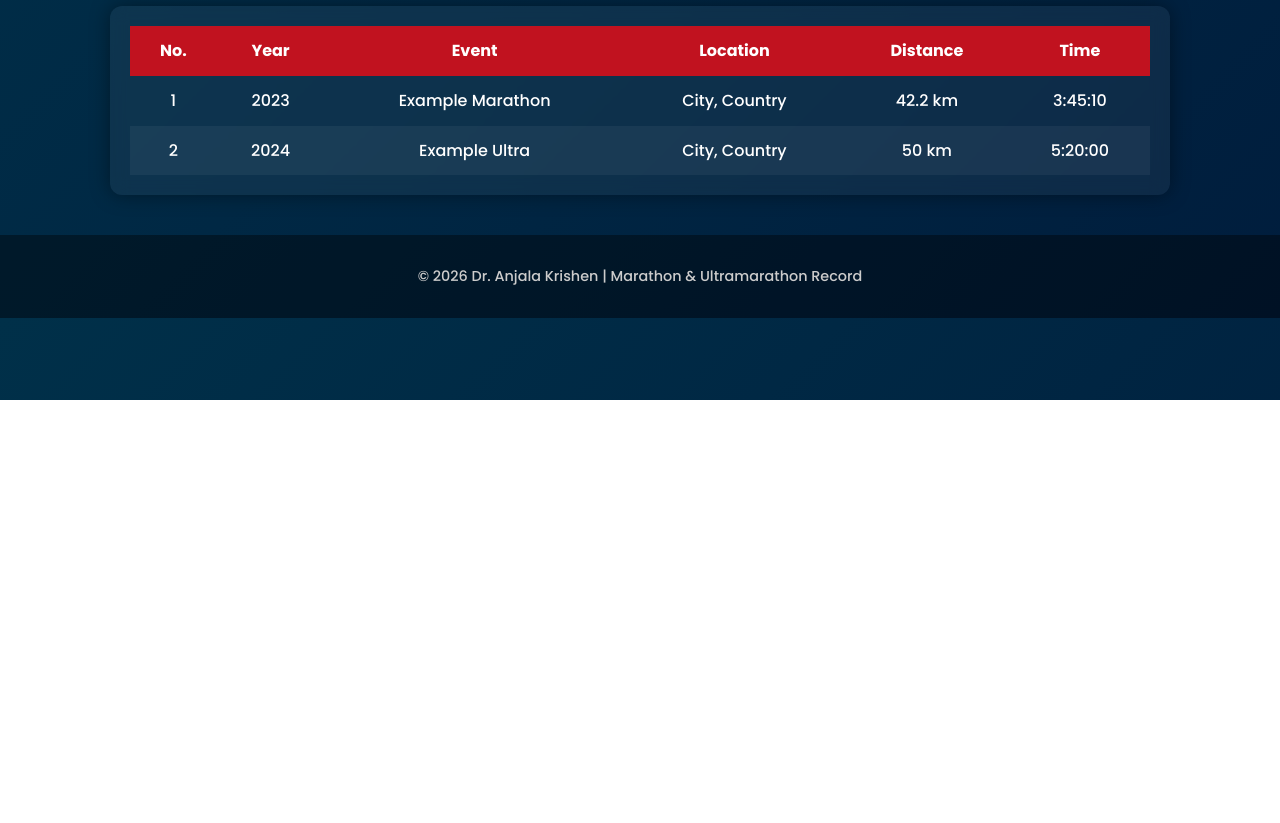
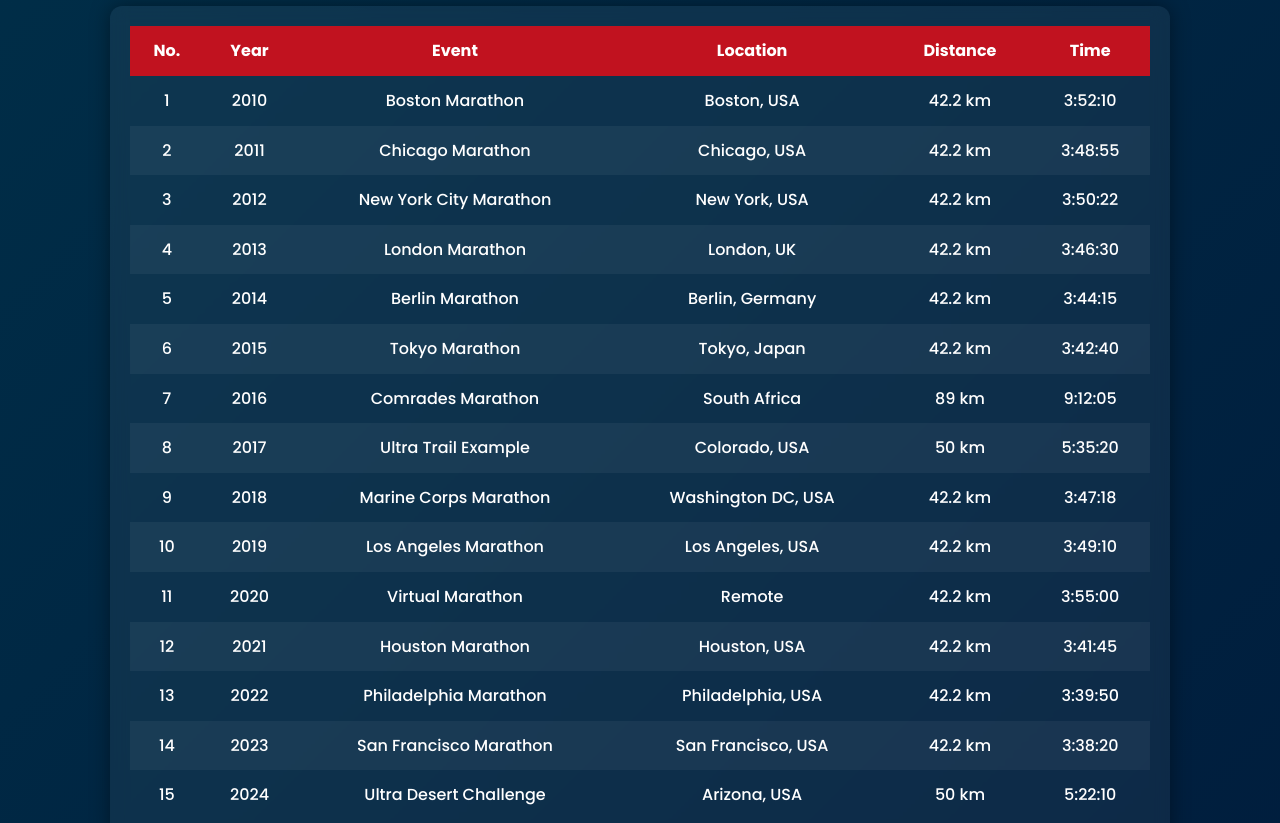
Before and after one commit to AnthonyCave/marathon-record, a plain HTML site: page index.html in a window 1280 px wide. Shown: the part 400-1223 px from the top of the page. Before the commit the page ends 800 px from the top, so only its background shows below. Drawn offline with Linux system fonts and the light colour scheme.

Commit message:
Update index.html

```diff
--- a/index.html
+++ b/index.html
@@ -142,23 +142,24 @@
                 </tr>
             </thead>
             <tbody>
-                <!-- Replace rows below with your actual data -->
-                <tr>
-                    <td>1</td>
-                    <td>2023</td>
-                    <td>Example Marathon</td>
-                    <td>City, Country</td>
-                    <td>42.2 km</td>
-                    <td>3:45:10</td>
-                </tr>
-                <tr>
-                    <td>2</td>
-                    <td>2024</td>
-                    <td>Example Ultra</td>
-                    <td>City, Country</td>
-                    <td>50 km</td>
-                    <td>5:20:00</td>
-                </tr>
+              <tbody>
+<tr><td>1</td><td>2010</td><td>Boston Marathon</td><td>Boston, USA</td><td>42.2 km</td><td>3:52:10</td></tr>
+<tr><td>2</td><td>2011</td><td>Chicago Marathon</td><td>Chicago, USA</td><td>42.2 km</td><td>3:48:55</td></tr>
+<tr><td>3</td><td>2012</td><td>New York City Marathon</td><td>New York, USA</td><td>42.2 km</td><td>3:50:22</td></tr>
+<tr><td>4</td><td>2013</td><td>London Marathon</td><td>London, UK</td><td>42.2 km</td><td>3:46:30</td></tr>
+<tr><td>5</td><td>2014</td><td>Berlin Marathon</td><td>Berlin, Germany</td><td>42.2 km</td><td>3:44:15</td></tr>
+<tr><td>6</td><td>2015</td><td>Tokyo Marathon</td><td>Tokyo, Japan</td><td>42.2 km</td><td>3:42:40</td></tr>
+<tr><td>7</td><td>2016</td><td>Comrades Marathon</td><td>South Africa</td><td>89 km</td><td>9:12:05</td></tr>
+<tr><td>8</td><td>2017</td><td>Ultra Trail Example</td><td>Colorado, USA</td><td>50 km</td><td>5:35:20</td></tr>
+<tr><td>9</td><td>2018</td><td>Marine Corps Marathon</td><td>Washington DC, USA</td><td>42.2 km</td><td>3:47:18</td></tr>
+<tr><td>10</td><td>2019</td><td>Los Angeles Marathon</td><td>Los Angeles, USA</td><td>42.2 km</td><td>3:49:10</td></tr>
+<tr><td>11</td><td>2020</td><td>Virtual Marathon</td><td>Remote</td><td>42.2 km</td><td>3:55:00</td></tr>
+<tr><td>12</td><td>2021</td><td>Houston Marathon</td><td>Houston, USA</td><td>42.2 km</td><td>3:41:45</td></tr>
+<tr><td>13</td><td>2022</td><td>Philadelphia Marathon</td><td>Philadelphia, USA</td><td>42.2 km</td><td>3:39:50</td></tr>
+<tr><td>14</td><td>2023</td><td>San Francisco Marathon</td><td>San Francisco, USA</td><td>42.2 km</td><td>3:38:20</td></tr>
+<tr><td>15</td><td>2024</td><td>Ultra Desert Challenge</td><td>Arizona, USA</td><td>50 km</td><td>5:22:10</td></tr>
+</tbody>
+
             </tbody>
         </table>
     </div>
```
